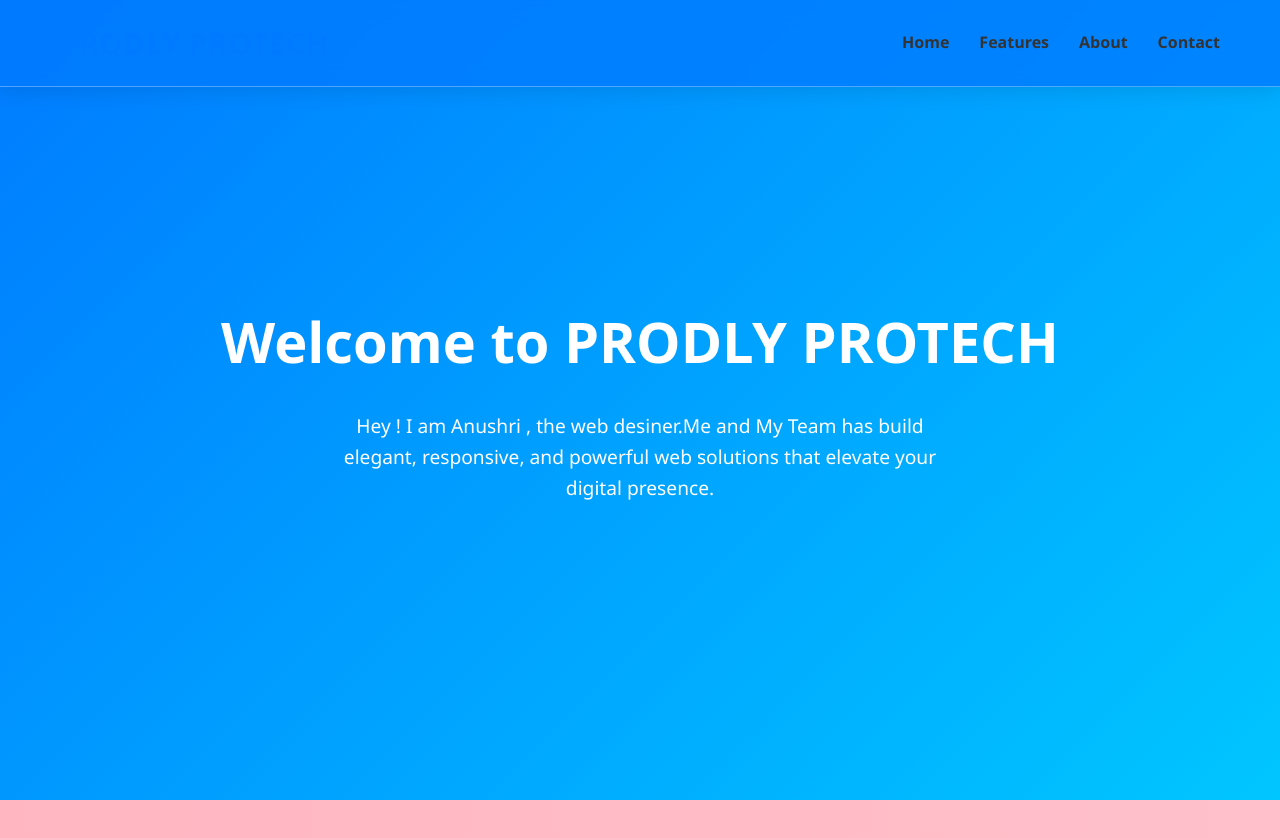
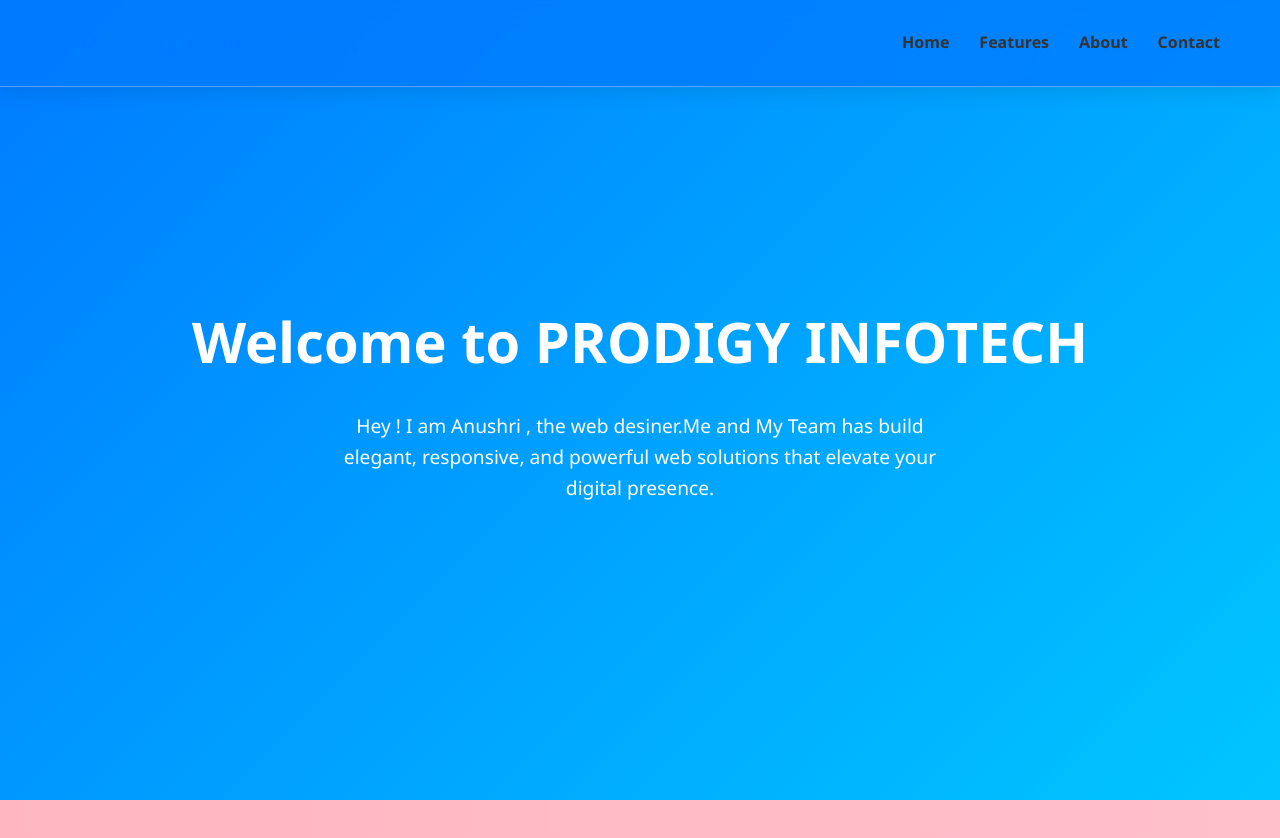
Before and after one commit to anushrisalke/PRODIGY_TrackCode_01, a plain HTML site: page index.html in a window 1280 px wide. Shown: the top 838 px of the page. Drawn offline with Linux system fonts and the light colour scheme.

Commit message:
Update index.html

```diff
--- a/index.html
+++ b/index.html
@@ -10,7 +10,7 @@
 <body>
 
   <nav id="navbar">
-    <div class="logo">PRODLY PROTECH</div>
+    <div class="logo">PRODIGY INFOTECH</div>
     <ul class="nav-links">
       <li><a href="#home">Home</a></li>
       <li><a href="#features">Features</a></li>
@@ -21,7 +21,7 @@
 
   <!-- Home Section -->
   <section id="home" class="blue-bg">
-    <h1>Welcome to PRODLY PROTECH</h1>
+    <h1>Welcome to PRODIGY INFOTECH</h1>
     <p>Hey ! I am Anushri , the web desiner.Me and My Team has  build elegant, responsive, and powerful web solutions that elevate your digital presence.</p>
   </section>
 
```
